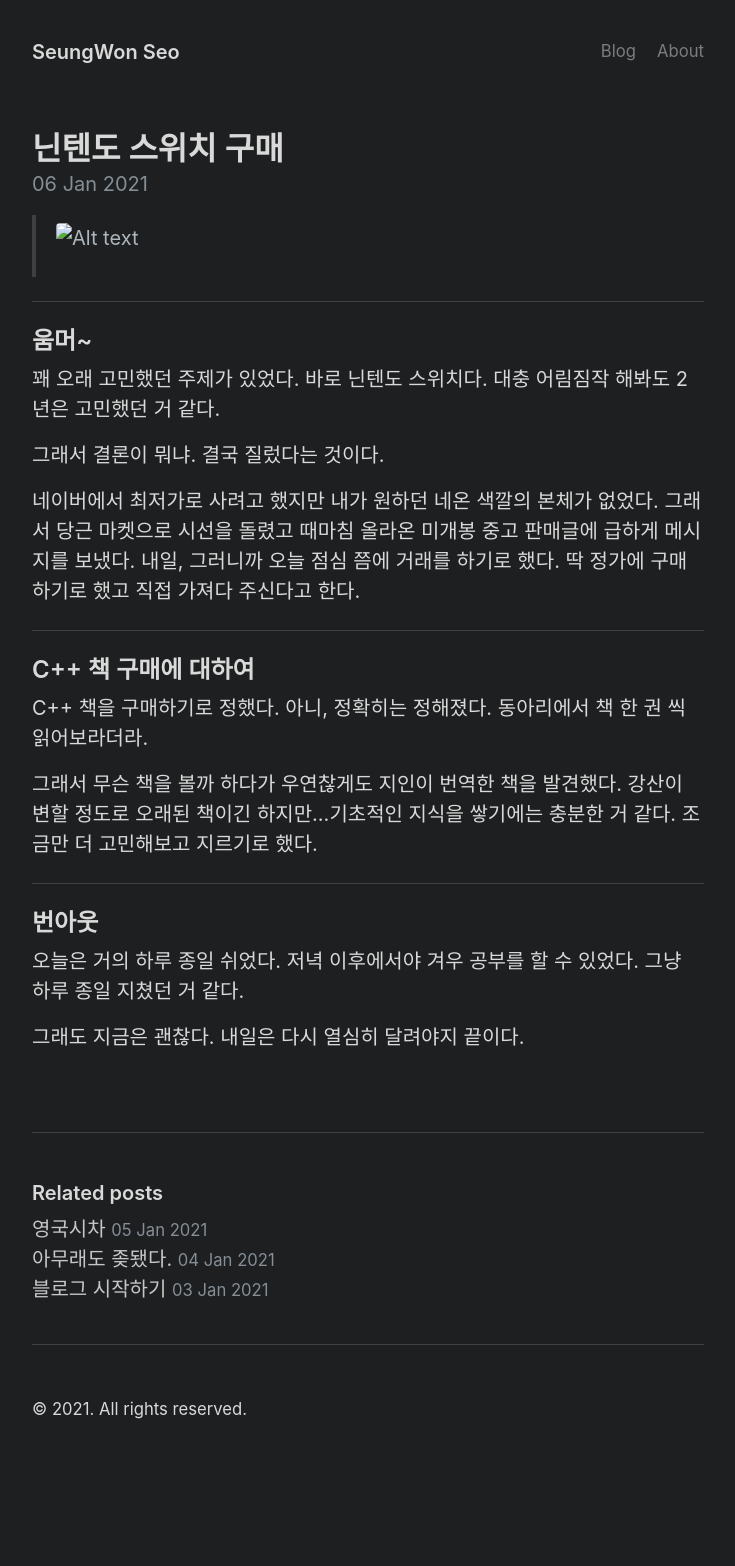
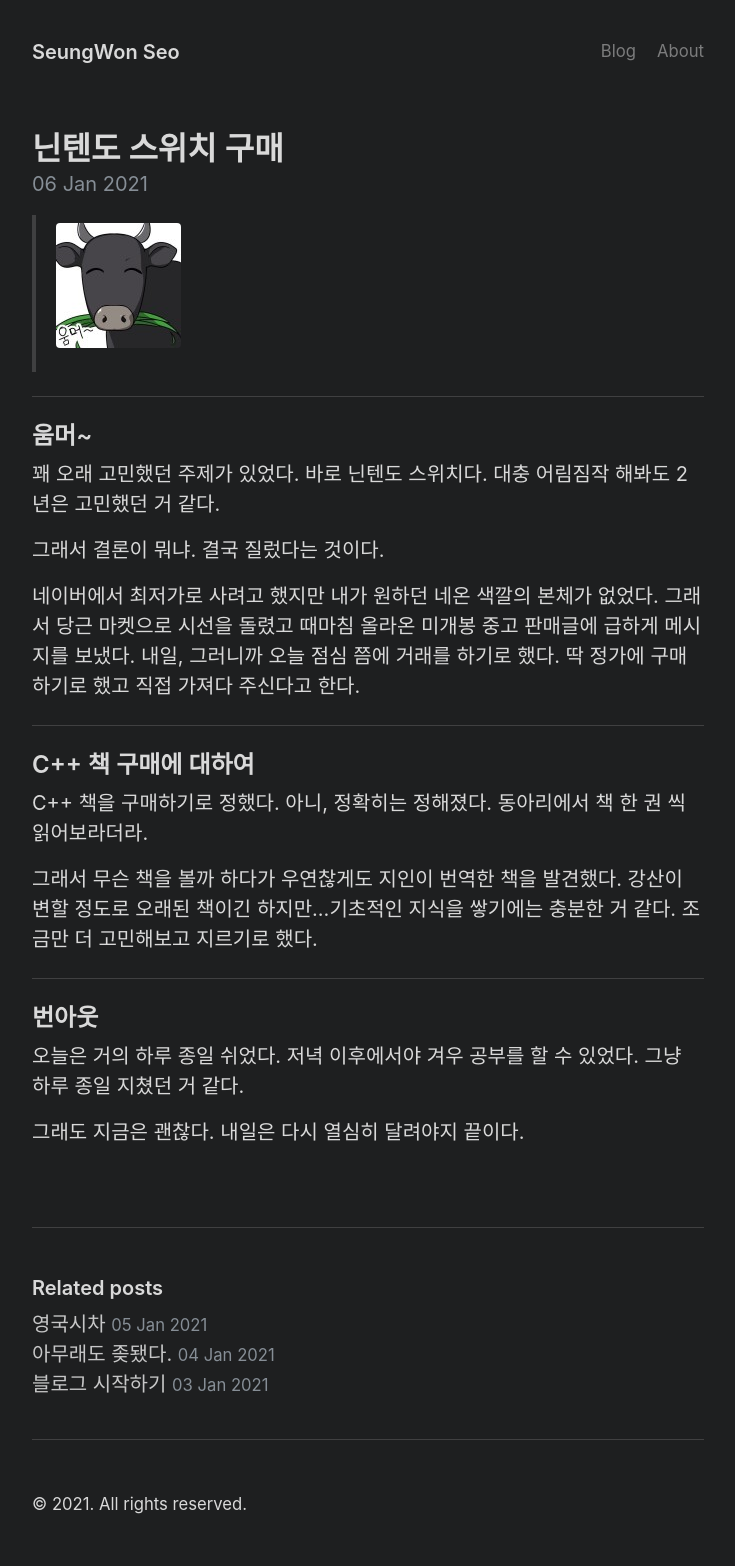
Before and after one commit to ssw03270/ssw03270.github.io, a Jekyll site: the page built from _posts/2021-01-06-buy nintendo switch.md, in a window 1280 px wide. Shown: the whole page, without its empty margins (272-1007 px from the left). Built offline with Jekyll 4.4.1, drawn with Linux system fonts in a browser that asks for light colours; before the commit the page ends 1471 px from its top, so only the background shows below that.

Commit message:
[Fix] - Fix image url

```diff
--- a/_posts/2021-01-06-buy nintendo switch.md
+++ b/_posts/2021-01-06-buy nintendo switch.md
@@ -5,7 +5,7 @@
 
 ---
 
-> ![Alt text](../assets/Image/2021-01-06.jpg)
+> ![Alt text](/assets/Image/2021-01-06.jpg)
 
 -----
 
```
